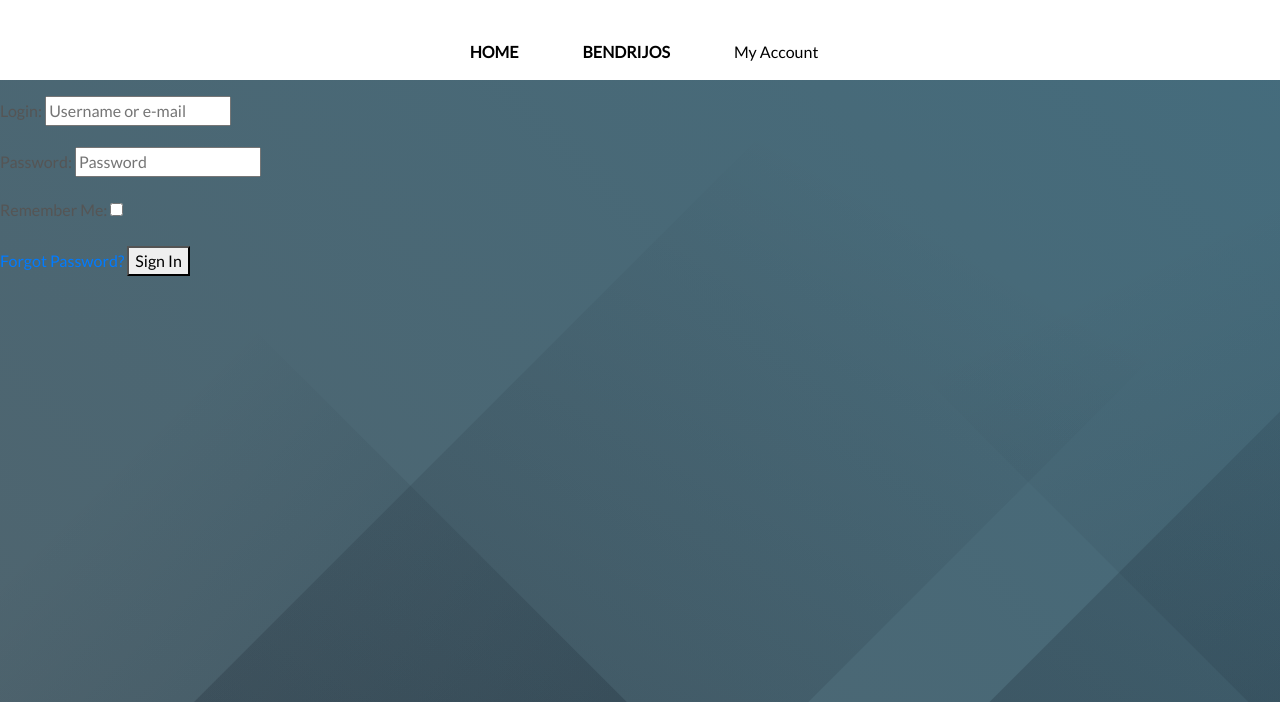
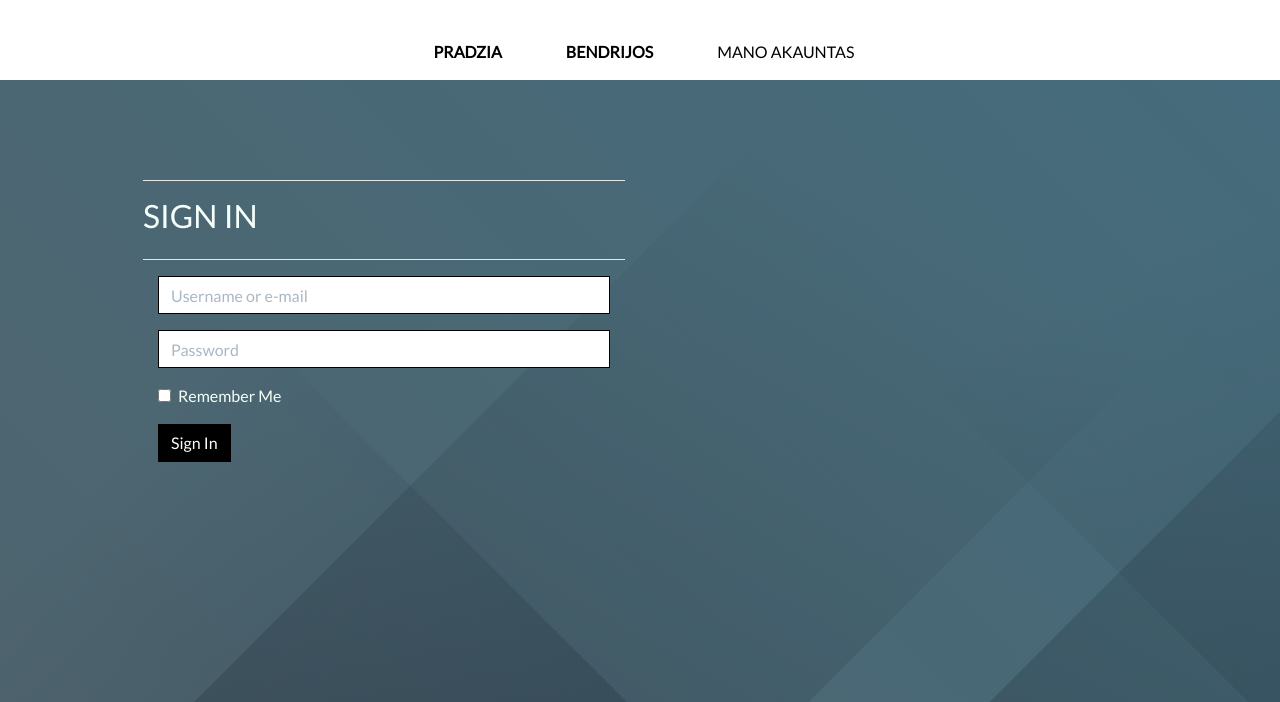
Before and after one commit to bruzgus1/bendrijos, a Django app: page /accounts/login/ in a window 1280 px wide. Shown: the top 702 px of the page. Run offline with Django 3.2, Linux system fonts and the light colour scheme; some libraries are stand-ins or nearby versions.

Commit message:
updated bendrijos.html design, updated login/logout templates, added search functionality to bendrijos

```diff
--- a/bendrijos/settings.py
+++ b/bendrijos/settings.py
@@ -85,6 +85,10 @@ TEMPLATES = [
                 'django.contrib.auth.context_processors.auth',  # allauth
                 'django.contrib.messages.context_processors.messages',
             ],
+            'builtins': [
+                'crispy_forms.templatetags.crispy_forms_tags',
+                'crispy_forms.templatetags.crispy_forms_field',
+            ]
         },
     },
 ]
--- a/static/css/base.css
+++ b/static/css/base.css
@@ -38,6 +38,76 @@ body {
     border: 1px solid black !important;
 }
 
+.text-better-white {
+    color: #F5FFFA !important;
+}
+
+.overlay {
+    height: 100%;
+    width: 100%;
+    top: 0;
+    left: 0;
+    position: fixed;
+    background: white;
+    z-index: -1;
+}
+
+
+/* Allauth form formatting */
+
+.allauth-form-inner-content p {
+    margin-top: 1.5rem;
+    /* mt-4 */
+    color: #6c757d;
+    /* text-secondary */
+}
+
+.allauth-form-inner-content input {
+    border-color: #000;
+    border-radius: 0;
+}
+
+.allauth-form-inner-content label:not([for='id_remember']) {
+    display: none;
+}
+
+label.form-check-label[for='id_remember'] {
+    color: #F5FFFA !important;
+}
+
+.allauth-form-inner-content input::placeholder {
+    color: #aab7c4;
+}
+
+.allauth-form-inner-content button,
+.allauth-form-inner-content input[type='submit'] {
+    /* btn */
+    display: inline-block;
+    font-weight: 400;
+    color: #fff;
+    text-align: center;
+    vertical-align: middle;
+    -webkit-user-select: none;
+    -moz-user-select: none;
+    -ms-user-select: none;
+    user-select: none;
+    background-color: #000;
+    border: 1px solid #000;
+    padding: .375rem .75rem;
+    font-size: 1rem;
+    line-height: 1.5;
+    border-radius: 0;
+
+    /* standard bootstrap btn transitions */
+    transition: color .15s ease-in-out, background-color .15s ease-in-out, border-color .15s ease-in-out, box-shadow .15s ease-in-out;
+}
+
+.allauth-form-inner-content a {
+    color: #17a2b8;
+    /* text-info */
+}
+
+
 /* -------------------------------- Media Queries */
 
 /* Slightly larger container on xl screens */
@@ -71,4 +141,8 @@ body {
     body {
         height: calc(100vh - 116px);
     }
+
+    #acc {
+        display: none;
+    }
 }
--- a/templates/allauth/account/base.html
+++ b/templates/allauth/account/base.html
@@ -1 +1,14 @@
 {% extends "base.html" %}
+
+{% block content %}
+<div class="container header-container">
+    <div class="row">
+        <div class="col-12 col-md-6">
+            <div class="allauth-form-inner-content">
+                {% block inner_content %}
+                {% endblock %}
+            </div>
+        </div>
+    </div>
+</div>
+{% endblock %}
--- a/templates/allauth/account/login.html
+++ b/templates/allauth/account/login.html
@@ -1,19 +1,20 @@
 {% extends "account/base.html" %}
+{% load crispy_forms_tags %}
 
 {% load i18n %}
 {% load account socialaccount %}
 
 {% block head_title %}{% trans "Sign In" %}{% endblock %}
 
-{% block content %}
-
-<h1>{% trans "Sign In" %}</h1>
-
+{% block inner_content %}
+<hr style="background-color: white;">
+<h2 class="logo-font mb-4 text-better-white">{% trans "Sign In" %}</h2>
+<hr style="background-color: white;">
 {% get_providers as socialaccount_providers %}
 
 {% if socialaccount_providers %}
 <p>{% blocktrans with site.name as site_name %}Please sign in with one
-of your existing third party accounts. Or, <a href="{{ signup_url }}">sign up</a>
+  of your existing third party accounts. Or, <a href=" {{ signup_url }}">sign up</a>
   for a {{ site_name }} account and sign in below:{% endblocktrans %}</p>
 
 <div class="socialaccount_ballot">
@@ -29,18 +30,16 @@ for a {{ site_name }} account and sign in below:{% endblocktrans %}</p>
 {% include "socialaccount/snippets/login_extra.html" %}
 
 {% else %}
-<p>{% blocktrans %}If you have not created an account yet, then please
-<a href="{{ signup_url }}">sign up</a> first.{% endblocktrans %}</p>
 {% endif %}
-
+<div class="col" style="margin-top: 2%;">
   <form class="login" method="POST" action="{% url 'account_login' %}">
     {% csrf_token %}
-  {{ form.as_p }}
+    {{ form|crispy }}
     {% if redirect_field_value %}
     <input type="hidden" name="{{ redirect_field_name }}" value="{{ redirect_field_value }}" />
     {% endif %}
-  <a class="button secondaryAction" href="{% url 'account_reset_password' %}">{% trans "Forgot Password?" %}</a>
     <button class="primaryAction" type="submit">{% trans "Sign In" %}</button>
   </form>
+</div>
 
 {% endblock %}
--- a/templates/base.html
+++ b/templates/base.html
@@ -25,6 +25,9 @@
     {% endblock %}
 
     {% block corejs %}
+    <script src="https://kit.fontawesome.com/f6136d6c8b.js" crossorigin="anonymous"></script>
+
+    <!-- Bootstrap JS -->
     <script src="https://cdn.jsdelivr.net/npm/jquery@3.5.1/dist/jquery.min.js"
         integrity="sha256-9/aliU8dGd2tb6OSsuzixeV4y/faTqgFtohetphbbj0=" crossorigin="anonymous">
     </script>
--- a/templates/includes/main-nav.html
+++ b/templates/includes/main-nav.html
@@ -3,7 +3,7 @@
         <li class="nav-item dropdown">
             <a class="logo-font font-weight-bold nav-link text-black mr-5" href="{% url 'home' %}"
                 id="all-products-link" aria-haspopup="true" aria-expanded="false">
-                home
+                PRADZIA
             </a>
         </li>
 
@@ -13,21 +13,20 @@
                 Bendrijos
             </a>
         </li>
-        <li class="list-inline-item dropdown">
+        <li class="list-inline-item dropdown" id="acc">
             <a class="text-black nav-link" href="#" id="user-options" data-toggle="dropdown" aria-haspopup="true"
                 aria-expanded="false">
                 <div class="text-center">
-                    <div><i class="fas fa-user fa-lg"></i></div>
-                    <p class="my-0">My Account</p>
+                    <p class="my-0">MANO AKAUNTAS</p>
                 </div>
             </a>
             <div class="dropdown-menu border-0" aria-labelledby="user-options">
                 {% if request.user.is_authenticated %}
                 {% if request.user.is_superuser %}
                 {% endif %}
-                <a href="{% url 'account_logout' %}" class="dropdown-item">Logout</a>
+                <a href="{% url 'account_logout' %}" class="dropdown-item">Atsijungti</a>
                 {% else %}
-                <a href="{% url 'account_login' %}" class="dropdown-item">Login</a>
+                <a href="{% url 'account_login' %}" class="dropdown-item">Prisijungti</a>
                 {% endif %}
             </div>
         </li>
--- a/templates/includes/mobile-top-header.html
+++ b/templates/includes/mobile-top-header.html
@@ -2,17 +2,16 @@
     <a class="text-black nav-link d-block d-lg-none" href="#" id="user-options" data-toggle="dropdown"
         aria-haspopup="true" aria-expanded="false">
         <div class="text-center">
-            <div><i class="fas fa-user fa-lg"></i></div>
-            <p class="my-0">My Account</p>
+            <p class="my-0">MANO AKAUNTAS</p>
         </div>
     </a>
     <div class="dropdown-menu border-0" aria-labelledby="user-options">
         {% if request.user.is_authenticated %}
         {% if request.user.is_superuser %}
         {% endif %}
-        <a href="{% url 'account_logout' %}" class="dropdown-item">Logout</a>
+        <a href="{% url 'account_logout' %}" class="dropdown-item">Atsijungti</a>
         {% else %}
-        <a href="{% url 'account_login' %}" class="dropdown-item">Login</a>
+        <a href="{% url 'account_login' %}" class="dropdown-item">Prisijungti</a>
         {% endif %}
     </div>
 </li>
```
Also changed, not shown: home/templates/home/bendrijos (senas).html (added, +45 -0 lines), home/templates/home/bendrijos.html (+38 -28 lines), home/templates/home/index.html (+6 -11 lines), home/views.py (+7 -0 lines), templates/allauth/account/logout.html (+6 -2 lines). Lines whose indentation alone changed are shown as unchanged.
